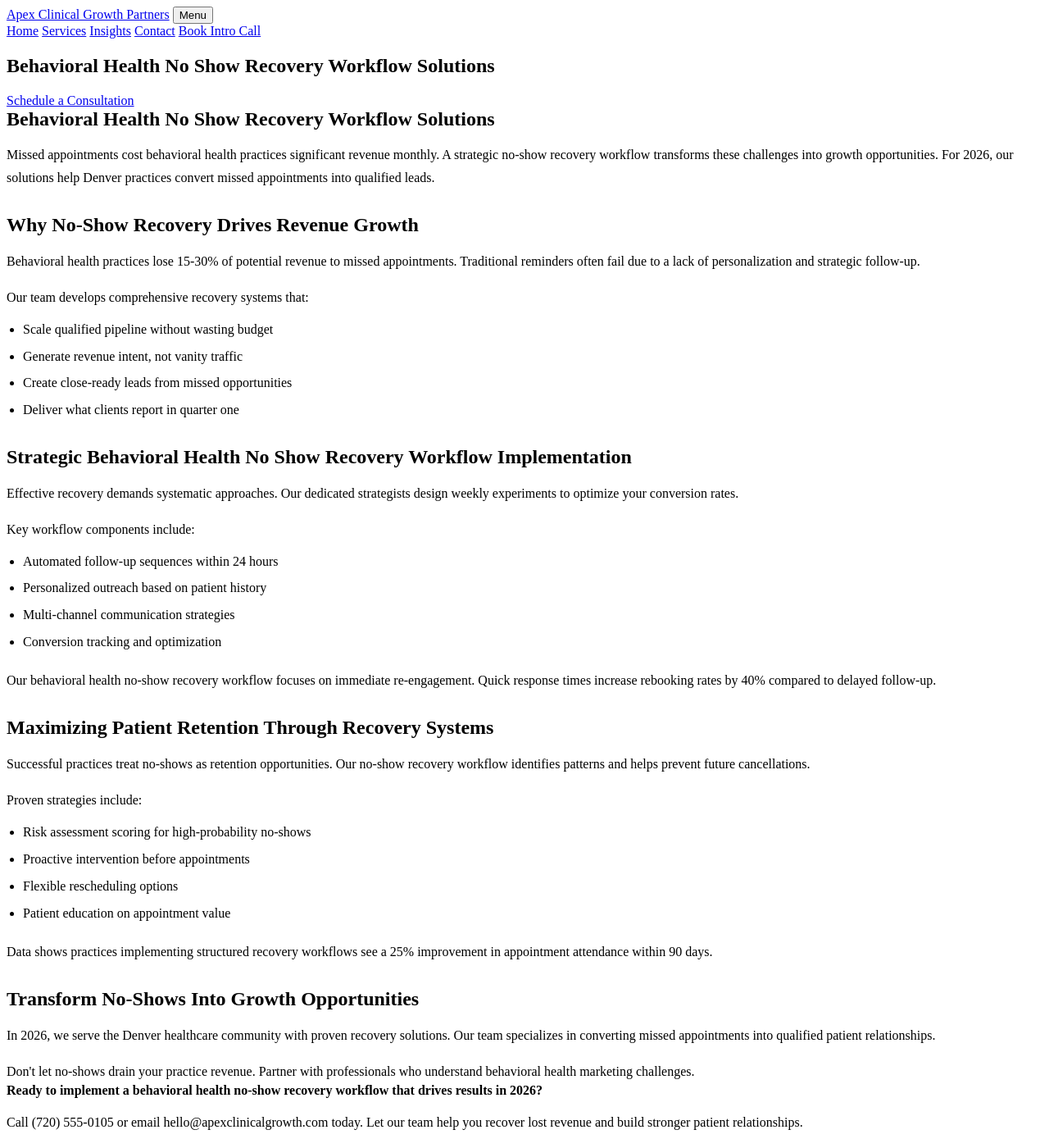
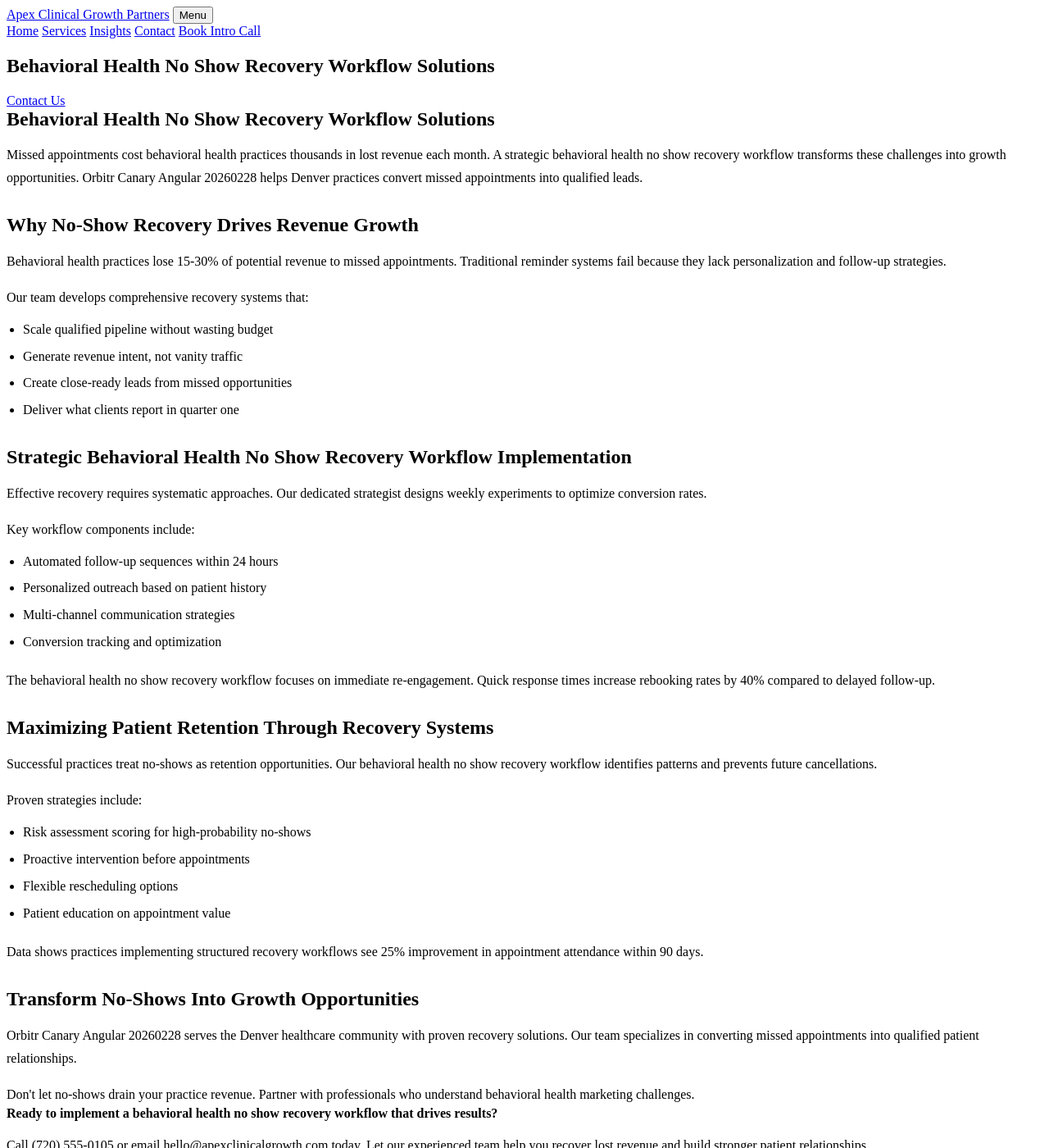
Before and after one commit to prjctlphbt/orbitr-canary-angular-20260228, a Jekyll site: the page angular-behavioral-noshow-20260228144655.html, which Jekyll copies as it is, in a window 1280 px wide and 1400 px high. Shown: the whole window at 82% size. Built offline with Jekyll 4.4.1, drawn with Linux system fonts in a browser that asks for light colours; some of the changed text lies outside the part shown.

Commit message:
Rollback: Revert changes to angular-behavioral-noshow-20260228144655.html

```diff
--- a/angular-behavioral-noshow-20260228144655.html
+++ b/angular-behavioral-noshow-20260228144655.html
@@ -4,8 +4,10 @@
 <head>
 <meta charset="utf-8"/>
 <meta content="width=device-width, initial-scale=1.0" name="viewport"/>
-<meta content="Boost revenue and patient retention in behavioral health. Apex Clinical Growth Partners provides proven no-show recovery workflows, transforming missed appointments into growth opportunities for 2026." name="description"/>
-<title>Behavioral Health No-Show Recovery Workflows | Boost Revenue &amp; Retention</title>
+<meta content="Reduce missed appointments in behavioral health. Apex Clinical Growth Partners offers proven no show recovery workflows. Optimize your practice today.
+
+Characte" name="description"/>
+<title>Behavioral Health No Show Recovery Workflow Solutions</title>
 <style>
 
 
@@ -103,15 +105,15 @@
 <section class="page-hero landing-hero">
 <div class="container">
 <h1>Behavioral Health No Show Recovery Workflow Solutions</h1>
-<a class="cta" href="/services/">Schedule a Consultation</a>
+<a class="cta" href="/services/">Contact Us</a>
 </div>
 </section>
 <section class="landing-content">
 <div class="container orbitr-generated-content">
 <h1>Behavioral Health No Show Recovery Workflow Solutions</h1>
-<p>Missed appointments cost behavioral health practices significant revenue monthly. A strategic no-show recovery workflow transforms these challenges into growth opportunities. For 2026, our solutions help Denver practices convert missed appointments into qualified leads.</p>
+<p>Missed appointments cost behavioral health practices thousands in lost revenue each month. A strategic behavioral health no show recovery workflow transforms these challenges into growth opportunities. Orbitr Canary Angular 20260228 helps Denver practices convert missed appointments into qualified leads.</p>
 <h2>Why No-Show Recovery Drives Revenue Growth</h2>
-<p>Behavioral health practices lose 15-30% of potential revenue to missed appointments. Traditional reminders often fail due to a lack of personalization and strategic follow-up.</p>
+<p>Behavioral health practices lose 15-30% of potential revenue to missed appointments. Traditional reminder systems fail because they lack personalization and follow-up strategies.</p>
 <p>Our team develops comprehensive recovery systems that:</p>
 <ul>
 <li>Scale qualified pipeline without wasting budget</li>
@@ -120,7 +122,7 @@
 <li>Deliver what clients report in quarter one</li>
 </ul>
 <h2>Strategic Behavioral Health No Show Recovery Workflow Implementation</h2>
-<p>Effective recovery demands systematic approaches. Our dedicated strategists design weekly experiments to optimize your conversion rates.</p>
+<p>Effective recovery requires systematic approaches. Our dedicated strategist designs weekly experiments to optimize conversion rates.</p>
 <p>Key workflow components include:</p>
 <ul>
 <li>Automated follow-up sequences within 24 hours</li>
@@ -128,9 +130,9 @@
 <li>Multi-channel communication strategies</li>
 <li>Conversion tracking and optimization</li>
 </ul>
-<p>Our behavioral health no-show recovery workflow focuses on immediate re-engagement. Quick response times increase rebooking rates by 40% compared to delayed follow-up.</p>
+<p>The behavioral health no show recovery workflow focuses on immediate re-engagement. Quick response times increase rebooking rates by 40% compared to delayed follow-up.</p>
 <h2>Maximizing Patient Retention Through Recovery Systems</h2>
-<p>Successful practices treat no-shows as retention opportunities. Our no-show recovery workflow identifies patterns and helps prevent future cancellations.</p>
+<p>Successful practices treat no-shows as retention opportunities. Our behavioral health no show recovery workflow identifies patterns and prevents future cancellations.</p>
 <p>Proven strategies include:</p>
 <ul>
 <li>Risk assessment scoring for high-probability no-shows</li>
@@ -138,18 +140,18 @@
 <li>Flexible rescheduling options</li>
 <li>Patient education on appointment value</li>
 </ul>
-<p>Data shows practices implementing structured recovery workflows see a 25% improvement in appointment attendance within 90 days.</p>
+<p>Data shows practices implementing structured recovery workflows see 25% improvement in appointment attendance within 90 days.</p>
 <h2>Transform No-Shows Into Growth Opportunities</h2>
-<p>In 2026, we serve the Denver healthcare community with proven recovery solutions. Our team specializes in converting missed appointments into qualified patient relationships.</p>
+<p>Orbitr Canary Angular 20260228 serves the Denver healthcare community with proven recovery solutions. Our team specializes in converting missed appointments into qualified patient relationships.</p>
 <p>Don't let no-shows drain your practice revenue. Partner with professionals who understand behavioral health marketing challenges.</p>
-<strong>Ready to implement a behavioral health no-show recovery workflow that drives results in 2026?</strong>
-<p>Call (720) 555-0105 or email hello@apexclinicalgrowth.com today. Let our team help you recover lost revenue and build stronger patient relationships.</p>
+<strong>Ready to implement a behavioral health no show recovery workflow that drives results?</strong>
+<p>Call (720) 555-0105 or email hello@apexclinicalgrowth.com today. Let our experienced team help you recover lost revenue and build stronger patient relationships.</p>
 </div>
 </section>
 <section class="landing-cta">
 <div class="container">
 <h2>Take the Next Step</h2>
-<a class="cta" href="/services/">Schedule a Consultation</a>
+<a class="cta" href="/services/">Contact Us</a>
 </div>
 </section>
 </main>
```
Also changed, not shown: other parts of angular-behavioral-noshow-20260228144655.html (+10 -0 lines).
